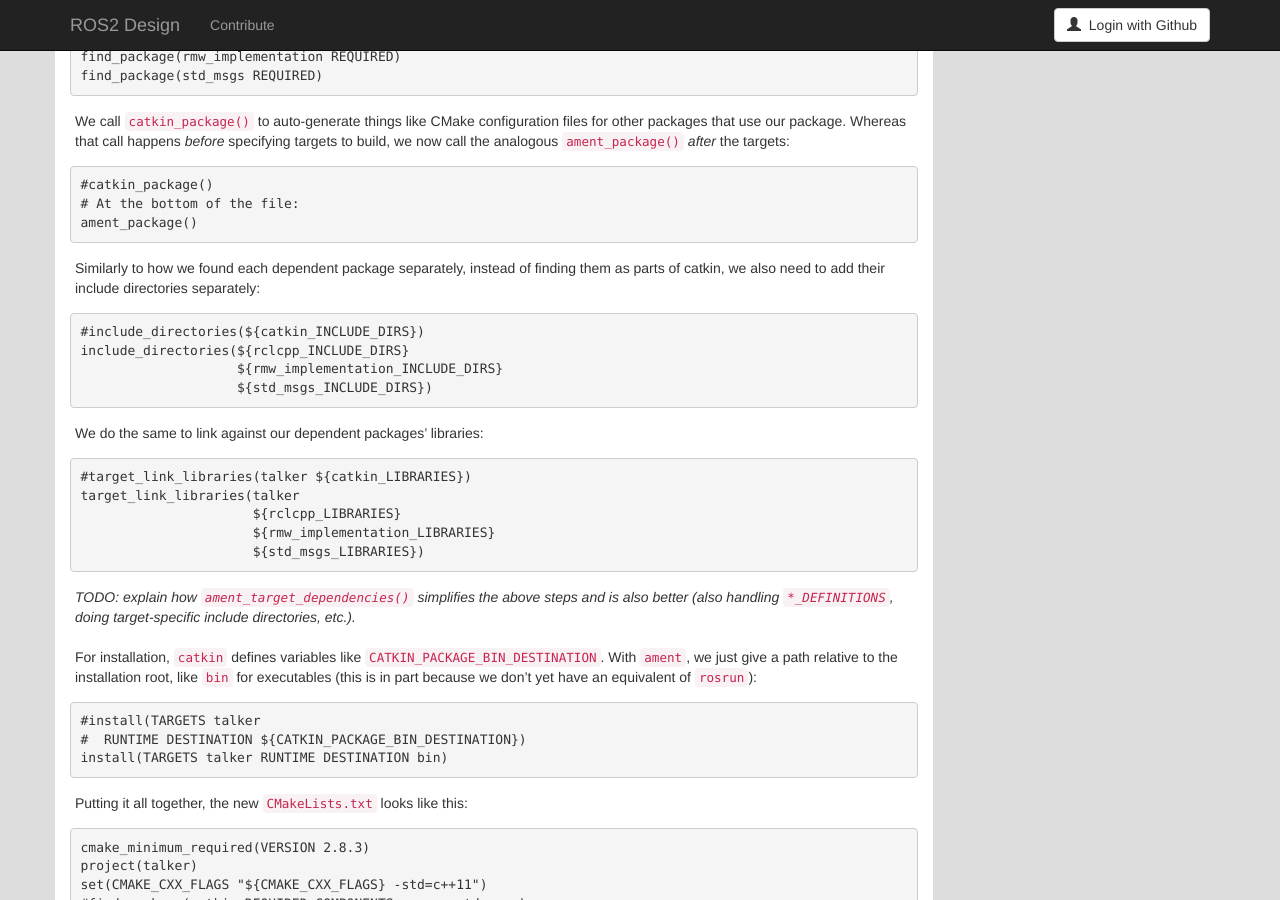
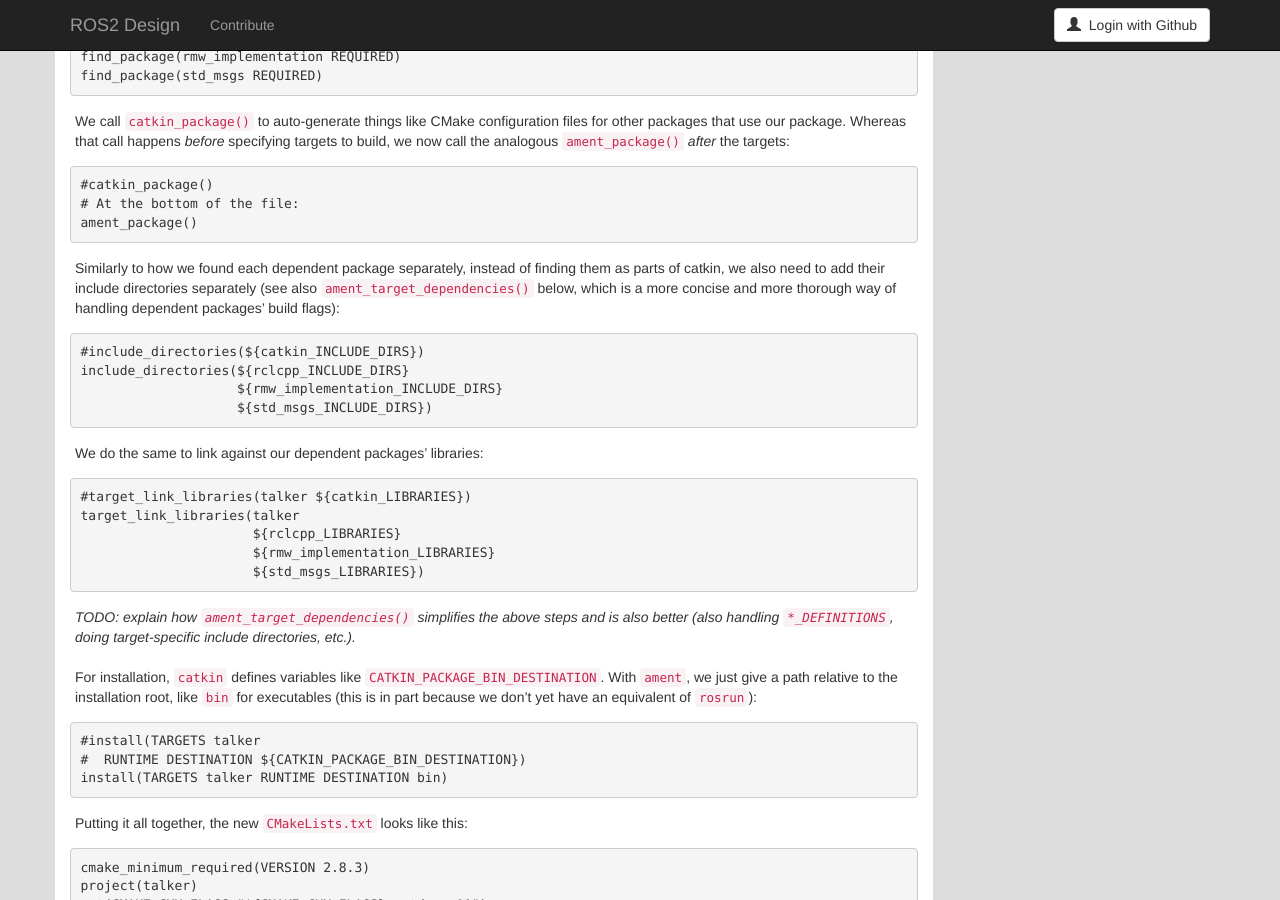
Before and after one commit to ros2/design, a Jekyll site: the page built from articles/200_migration_guide_from_ros1.md, in a window 1280 px wide and 900 px high, scrolled down 8663 px. Built offline with Jekyll 4.4.1, drawn with Linux system fonts in a browser that asks for light colours; nearby versions of some CDN libraries.

Commit message:
add note

```diff
--- a/articles/200_migration_guide_from_ros1.md
+++ b/articles/200_migration_guide_from_ros1.md
@@ -561,7 +561,8 @@ ament_package()
 
 Similarly to how we found each dependent package separately, instead of finding
 them as parts of catkin, we also need to add their include directories
-separately:
+separately (see also `ament_target_dependencies()` below, which is a more
+concise and more thorough way of handling dependent packages' build flags):
 
 ~~~
 #include_directories(${catkin_INCLUDE_DIRS})
```
